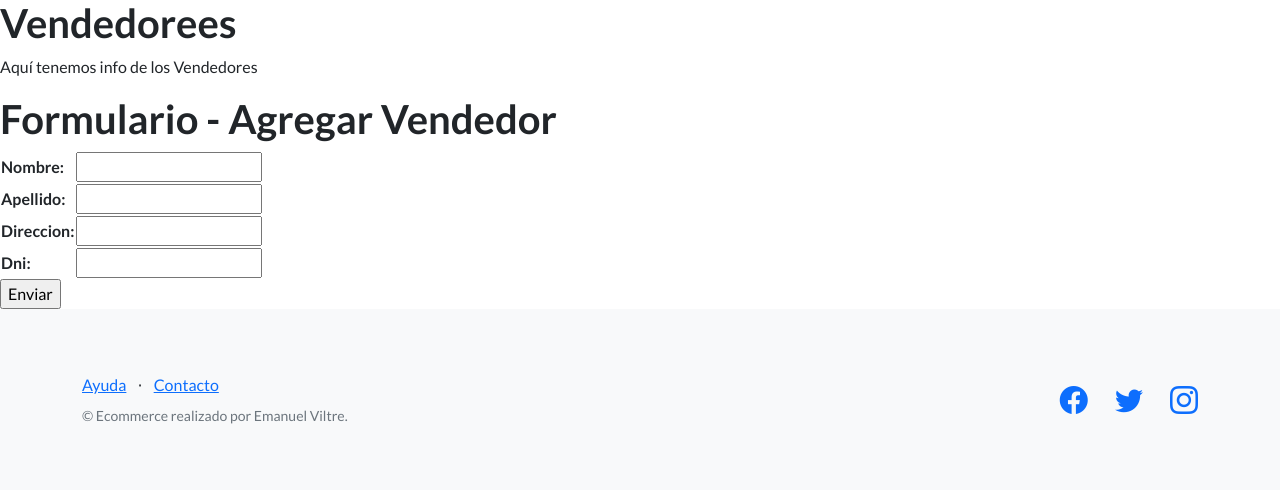
After one commit to EmanuelViltre/ProyectoEcommerce, a Django app: page /AppEcommerce/vendedor/ in a window 1280 px wide. The commit adds this page. Shown: the part 547-1037 px from the top of the page. Run offline with Django 4.2, Linux system fonts and the light colour scheme; some libraries are stand-ins or nearby versions.

Commit message:
segundo commit

```diff
--- /dev/null
+++ b/AppEcommerce/forms.py
@@ -0,0 +1,28 @@
+from django import forms
+
+
+class VendedorFormulario(forms.Form):
+    nombre = forms.CharField(max_length=200)
+    apellido = forms.CharField(max_length=200)
+    direccion = forms.CharField(max_length=200)
+    dni = forms.IntegerField()
+
+
+class CompradorFormulario(forms.Form):
+    nombre = forms.CharField(max_length=200)
+    apellido = forms.CharField(max_length=200)
+    direccion = forms.CharField(max_length=200)
+    dni = forms.IntegerField()
+
+
+class ProductoFormulario(forms.Form):
+    nombre_producto = forms.CharField(max_length=200)
+    precio = forms.DecimalField(max_digits=10, decimal_places=2)
+    descripcion = forms.CharField(max_length=200)
+
+
+class EnvioFormulario(forms.Form):
+    direccion_emisora = forms.CharField(max_length=200)
+    direccion_receptora = forms.CharField(max_length=200)
+    descripcion = forms.CharField(max_length=200)
+    metodo_envio = forms.CharField(max_length=200)
--- a/AppEcommerce/template/AppEcommerce/comprador.html
+++ b/AppEcommerce/templates/AppEcommerce/inicio.html
@@ -4,9 +4,8 @@
 
 {% block contenidoQueCambia %}
 
-    <h1>Comprador</h1>
-    <p>Info de los compradores</p>
+    <h1>Ecommerce, Menu de Inicio</h1>
 
-
+    <h1>{{ mensaje }}</h1>
 
 {% endblock %}
--- a/AppEcommerce/template/AppEcommerce/padre.html
+++ b/AppEcommerce/templates/AppEcommerce/padre.html
@@ -27,8 +27,8 @@
                 <a class="navbar-brand" href="{% url 'Inicio' %}">Inicio</a>
                 <a class="navbar-brand" href="{% url 'Comprador' %}">Comprador</a>
                 <a class="navbar-brand" href="{% url 'Vendedor' %}">Vendedor</a>
-                <a class="navbar-brand" href="{% url 'Envios' %}">Envios</a>
-                <a class="navbar-brand" href="{% url 'Producto' %}">Producto</a>
+                <a class="navbar-brand" href="{% url 'Envio' %}">Envios</a>
+                <a class="navbar-brand" href="{% url 'Productos' %}">Producto</a>
 
             </div>
         </nav>
@@ -79,7 +79,7 @@
                             <li class="list-inline-item"><a href="#!">Contacto</a></li>
 
                         </ul>
-                        <p class="text-muted small mb-4 mb-lg-0">&copy; Producto Ecommerce.</p>
+                        <p class="text-muted small mb-4 mb-lg-0">&copy; Ecommerce realizado por Emanuel Viltre.</p>
                     </div>
                     <div class="col-lg-6 h-100 text-center text-lg-end my-auto">
                         <ul class="list-inline mb-0">
--- /dev/null
+++ b/AppEcommerce/templates/AppEcommerce/vendedor.html
@@ -0,0 +1,29 @@
+{% extends "AppEcommerce/padre.html" %}
+
+{% load static %}
+
+{% block contenidoQueCambia %}
+
+<h1>Vendedorees</h1>
+<p>Aquí tenemos info de los Vendedores</p>
+
+
+<h1>Formulario - Agregar Vendedor</h1>
+
+
+<form action="{% url 'Vendedor' %}" method="POST">{% csrf_token %}
+
+
+<table>
+
+    {{ Formulario.as_table }}
+
+
+ </table>
+
+
+        <input type="submit", value="Enviar">
+
+    </form>
+
+{% endblock %}
--- a/AppEcommerce/urls.py
+++ b/AppEcommerce/urls.py
@@ -4,8 +4,10 @@ from AppEcommerce import views
 
 urlpatterns = [
     path("", views.inicio, name="Inicio"),
-    path("producto", views.producto, name="Producto"),
-    path("vendedor", views.vendedor, name="Vendedor"),
-    path("comprador", views.comprador, name="Comprador"),
-    path("envio", views.envio, name="Envio"),
+    path("vendedor/", views.vendedor, name="Vendedor"),
+    path("comprador/", views.comprador, name="Comprador"),
+    path("envio/", views.envio, name="Envio"),
+    path("productos/", views.productos, name="Productos"),
+    path("buscarVendedor/", views.buscarVendedor, name="buscarVendedor"),
+    path("buscar/", views.buscar, name="buscar"),
 ]
--- a/AppEcommerce/views.py
+++ b/AppEcommerce/views.py
@@ -1,7 +1,12 @@
 from django.http.request import QueryDict
 from django.shortcuts import render, HttpResponse
 from AppEcommerce.models import Vendedor, Comprador, Envio, Producto
-
+from AppEcommerce.forms import (
+    VendedorFormulario,
+    ProductoFormulario,
+    EnvioFormulario,
+    CompradorFormulario,
+)
 
 # Create your views here.
 def inicio(request):
@@ -9,21 +14,162 @@ def inicio(request):
     return render(request, "AppEcommerce/inicio.html")
 
 
+def productos(request):
+
+    if request.method == "POST":
+
+        miFormulario = ProductoFormulario(request.POST)
+
+        if miFormulario.is_valid():
+
+            informacion = miFormulario.cleaned_data
+
+            nombre_producto = (informacion["nombre_producto"],)
+            precio = (informacion["precio"],)
+            descripcion = (informacion["descripcion"],)
+
+            producto = Producto(
+                nombre_producto=nombre_producto, precio=precio, descripcion=descripcion
+            )
+            producto.save()
+
+            return render(
+                request, "AppEcommerce/inicio.html", {"mensaje": "Producto creado"}
+            )
+
+        else:
+
+            return render(request, "AppEcommerce/inicio.html", {"mensaje": "Error"})
+
+    else:
+
+        miFormulario = ProductoFormulario()
+
+    return render(request, "AppEcommerce/productos.html", {"Formulario": miFormulario})
+
+
 def vendedor(request):
 
-    return render(request, "AppEcommerce/vendedor.html")
+    if request.method == "POST":
+
+        miFormulario = VendedorFormulario(request.POST)
+
+        if miFormulario.is_valid():
+
+            informacion = miFormulario.cleaned_data
+
+            nombre = (informacion["nombre"],)
+            apellido = (informacion["apellido"],)
+            direccion = (informacion["direccion"],)
+            dni = (informacion["dni"],)
+
+            vendedores = Vendedor(
+                nombre=nombre, apellido=apellido, direccion=direccion, dni=dni
+            )
+            vendedores.save()
+
+            return render(
+                request, "AppEcommerce/inicio.html", {"mensaje": "Vendedor creado"}
+            )
+
+        else:
+
+            return render(request, "AppEcommerce/inicio.html", {"mensaje": "Error"})
+
+    else:
+
+        miFormulario = VendedorFormulario()
+
+    return render(request, "AppEcommerce/vendedor.html", {"Formulario": miFormulario})
 
 
 def comprador(request):
 
-    return render(request, "AppEcommerce/comprador.html")
+    if request.method == "POST":
+
+        miFormulario = CompradorFormulario(request.POST)
+
+        if miFormulario.is_valid():
+
+            informacion = miFormulario.cleaned_data
+
+            nombre = (informacion["nombre"],)
+            apellido = (informacion["apellido"],)
+            direccion = (informacion["direccion"],)
+            dni = (informacion["dni"],)
+
+            Compradores = Comprador(
+                nombre=nombre, apellido=apellido, direccion=direccion, dni=dni
+            )
+            Compradores.save()
+
+            return render(
+                request, "AppEcommerce/inicio.html", {"mensaje": "Comprador creado"}
+            )
+
+        else:
+
+            return render(request, "AppEcommerce/inicio.html", {"mensaje": "Error"})
+
+    else:
+
+        miFormulario = CompradorFormulario()
+
+    return render(request, "AppEcommerce/comprador.html", {"Formulario": miFormulario})
 
 
 def envio(request):
 
-    return render(request, "AppEcommerce/envio.html")
+    if request.method == "POST":
+
+        miFormulario = EnvioFormulario(
+            request.POST
+        )  # aquí mellega toda la información del html
+
+        if miFormulario.is_valid():
+
+            informacion = miFormulario.cleaned_data
+
+            direccion_emisora = (informacion["direccion_emisora"],)
+            direccion_receptora = (informacion["direccion_receptora"],)
+            descripcion = (informacion["descripcion"],)
+            metodo_envio = (informacion["metodo_envio"],)
+
+            Envios = Envio(
+                direccion_emisora=direccion_emisora,
+                direccion_receptora=direccion_receptora,
+                descripcion=descripcion,
+                metodo_envio=metodo_envio,
+            )
+            Envios.save()
+
+            return render(
+                request, "AppEcommerce/inicio.html", {"mensaje": "Envio creado"}
+            )
+
+        else:
+
+            return render(request, "AppEcommerce/inicio.html", {"mensaje": "Error"})
+
+    else:
+
+        miFormulario = EnvioFormulario()
+
+    return render(request, "AppEcommerce/envio.html", {"Formulario": miFormulario})
 
 
-def producto(request):
+def buscarVendedor(request):
+    return render(request, "AppEcommerce/buscarVendedor.html")
 
-    return render(request, "AppEcommerce/producto.html")
+
+def buscar(request):
+    vendedor_dni = request.GET.get("dni")
+    vendedor = Vendedor.objects.filter(dni=vendedor_dni)
+    if len(vendedor) != 0:
+        return render(
+            request, "AppEcommerce/ResultadosBusqueda.html", {"vendedor": vendedor}
+        )
+    else:
+        return render(
+            request, "AppEcommerce/ResultadosBusqueda.html", {"mensaje": "no hay curso"}
+        )
```
Also changed, not shown: AppEcommerce/template/AppEcommerce/envios.html (deleted, +0 -10 lines), AppEcommerce/template/AppEcommerce/inicio.html (deleted, +0 -10 lines), AppEcommerce/template/AppEcommerce/producto.html (deleted, +0 -10 lines), AppEcommerce/template/AppEcommerce/vendedor.html (deleted, +0 -10 lines), AppEcommerce/templates/AppEcommerce/buscarVendedor.html (added, +19 -0 lines), AppEcommerce/templates/AppEcommerce/comprador.html (added, +30 -0 lines), AppEcommerce/templates/AppEcommerce/envio.html (added, +31 -0 lines), AppEcommerce/templates/AppEcommerce/productos.html (added, +31 -0 lines), AppEcommerce/templates/AppEcommerce/resultadoBusqueda.html (added, +22 -0 lines), db.sqlite3.
